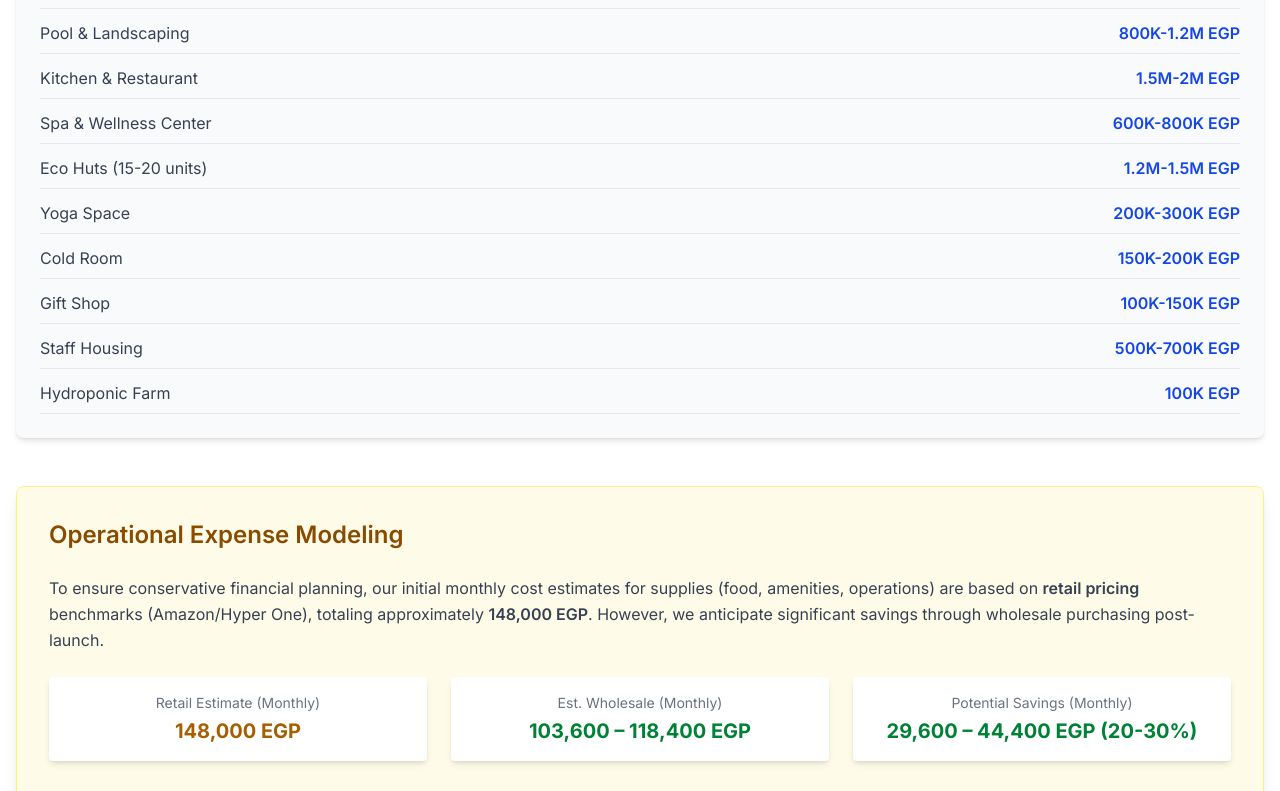
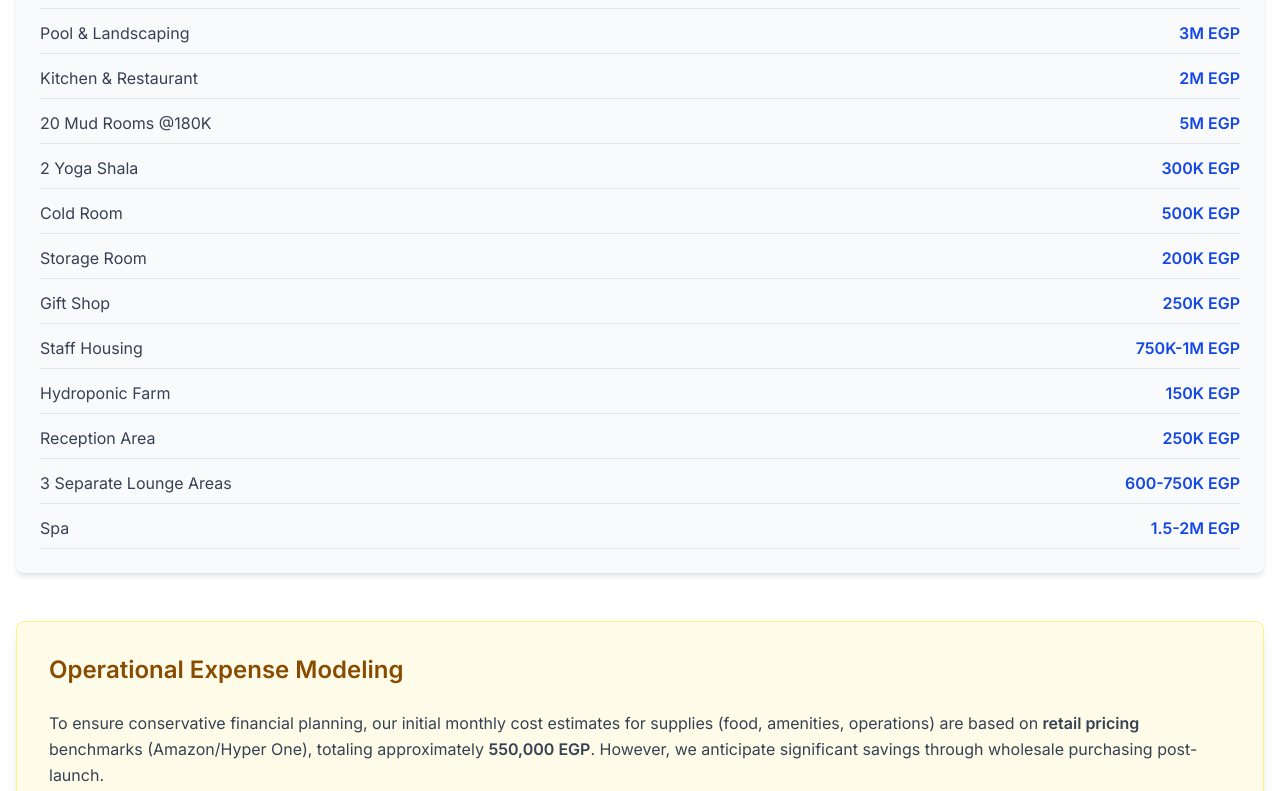
Before and after one commit to momoussa2000/siwa-wellness-resort, a Next.js app: page /financial-projections in a window 1280 px wide. Shown: the part 949-1740 px from the top of the page. Built offline with nearby package versions, Linux system fonts and the light colour scheme.

Commit message:
Update financial figures to match actual cost estimates

```diff
--- a/src/app/financial-projections/page.tsx
+++ b/src/app/financial-projections/page.tsx
@@ -5,7 +5,7 @@ import { motion } from "framer-motion";
 export default function FinancialProjections() {
   const financialData = {
     summary: {
-      totalInvestment: "14.8M – 19.05M EGP",
+      totalInvestment: "20-25M EGP",
       projectedRevenueY1: "52M EGP",
       projectedEBITDAY1: "34M EGP",
       expectedROI: "3-5 Years",
@@ -22,16 +22,19 @@ export default function FinancialProjections() {
       roomCount: "20"
     },
     facilitiesCosts: [
-      { item: "Land Acquisition", cost: "10M-12M EGP" },
-      { item: "Pool & Landscaping", cost: "800K-1.2M EGP" },
-      { item: "Kitchen & Restaurant", cost: "1.5M-2M EGP" },
-      { item: "Spa & Wellness Center", cost: "600K-800K EGP" },
-      { item: "Eco Huts (15-20 units)", cost: "1.2M-1.5M EGP" },
-      { item: "Yoga Space", cost: "200K-300K EGP" },
-      { item: "Cold Room", cost: "150K-200K EGP" },
-      { item: "Gift Shop", cost: "100K-150K EGP" },
-      { item: "Staff Housing", cost: "500K-700K EGP" },
-      { item: "Hydroponic Farm", cost: "100K EGP" }
+      { item: "Land Acquisition (2 feddan)", cost: "1.6-2M EGP" },
+      { item: "Pool & Landscaping", cost: "3M EGP" },
+      { item: "Kitchen & Restaurant", cost: "2M EGP" },
+      { item: "20 Mud Rooms @180K", cost: "5M EGP" },
+      { item: "2 Yoga Shala", cost: "300K EGP" },
+      { item: "Cold Room", cost: "500K EGP" },
+      { item: "Storage Room", cost: "200K EGP" },
+      { item: "Gift Shop", cost: "250K EGP" },
+      { item: "Staff Housing", cost: "750K-1M EGP" },
+      { item: "Hydroponic Farm", cost: "150K EGP" },
+      { item: "Reception Area", cost: "250K EGP" },
+      { item: "3 Separate Lounge Areas", cost: "600-750K EGP" },
+      { item: "Spa", cost: "1.5-2M EGP" }
     ],
     hydroponicFarmImpact: {
       initialInvestment: "100K EGP",
@@ -40,10 +43,10 @@ export default function FinancialProjections() {
       estimatedROI: "12-18 months"
     },
     operationalExpensesSummary: {
-      retailEstimateMonthly: "148,000 EGP",
-      wholesaleEstimateMonthly: "103,600 – 118,400 EGP",
-      potentialMonthlySavings: "29,600 – 44,400 EGP",
-      savingsPercentage: "20-30%"
+      retailEstimateMonthly: "550,000 EGP",
+      wholesaleEstimateMonthly: "440,000 - 495,000 EGP",
+      potentialMonthlySavings: "55,000 - 110,000 EGP",
+      savingsPercentage: "10-20%"
     },
     operationalExpensesBreakdown: {
       salariesWages: {
```
